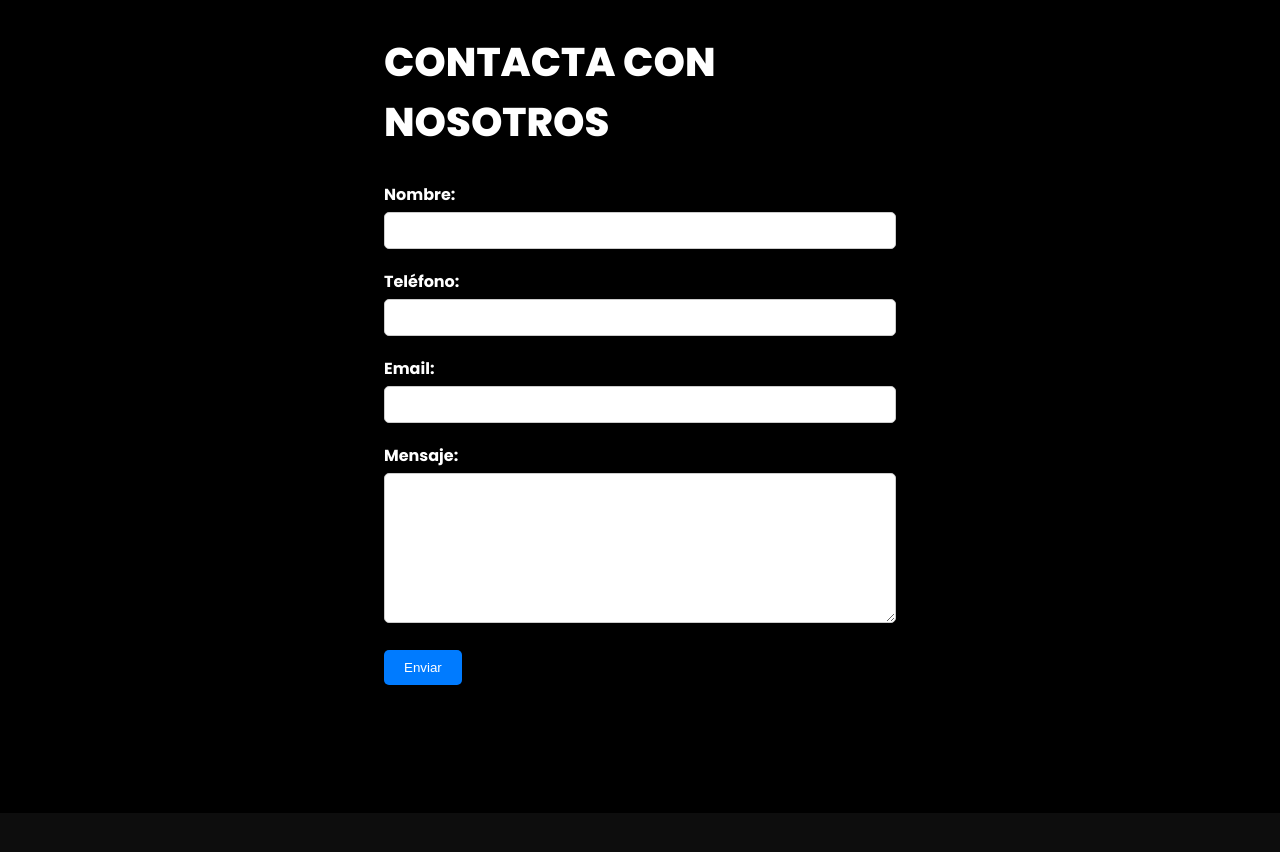
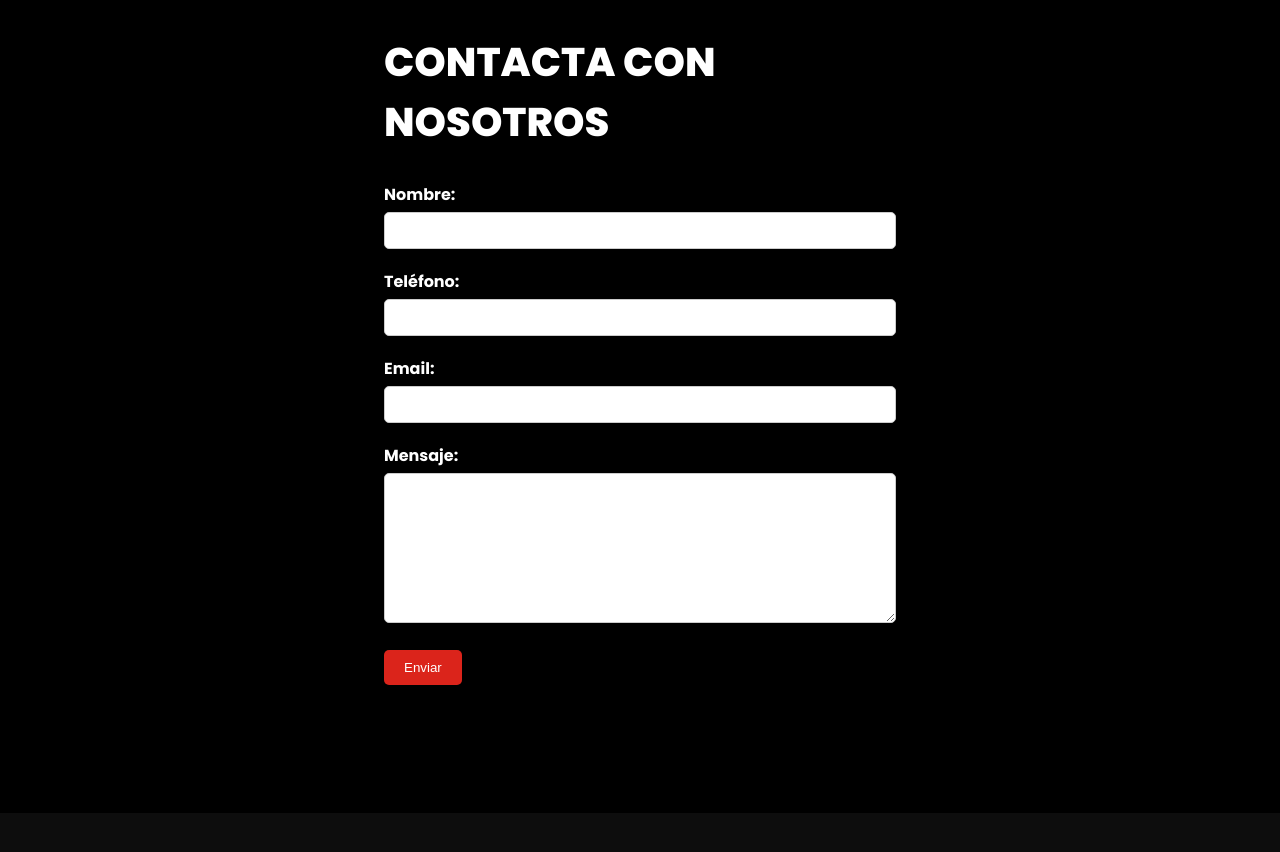
Before and after one commit to lu2311/TicketExpress, a plain HTML site: page contacto.html in a window 1280 px wide. Shown: the part 196-1048 px from the top of the page. Drawn offline with nearby package versions, Linux system fonts and the light colour scheme.

Commit message:
style.css

```diff
--- a/CSS/style.css
+++ b/CSS/style.css
@@ -505,7 +505,7 @@ body {
 
 .contact-form button {
     padding: 10px 20px;
-    background-color: #007bff;
+    background-color: #DB241B;
     color: #fff;
     border: none;
     border-radius: 5px;
@@ -513,7 +513,7 @@ body {
 }
 
 .contact-form button:hover {
-    background-color: #0056b3;
+    background-color: #AB1C15;
 }
 
 .info-txt h5 {
```
